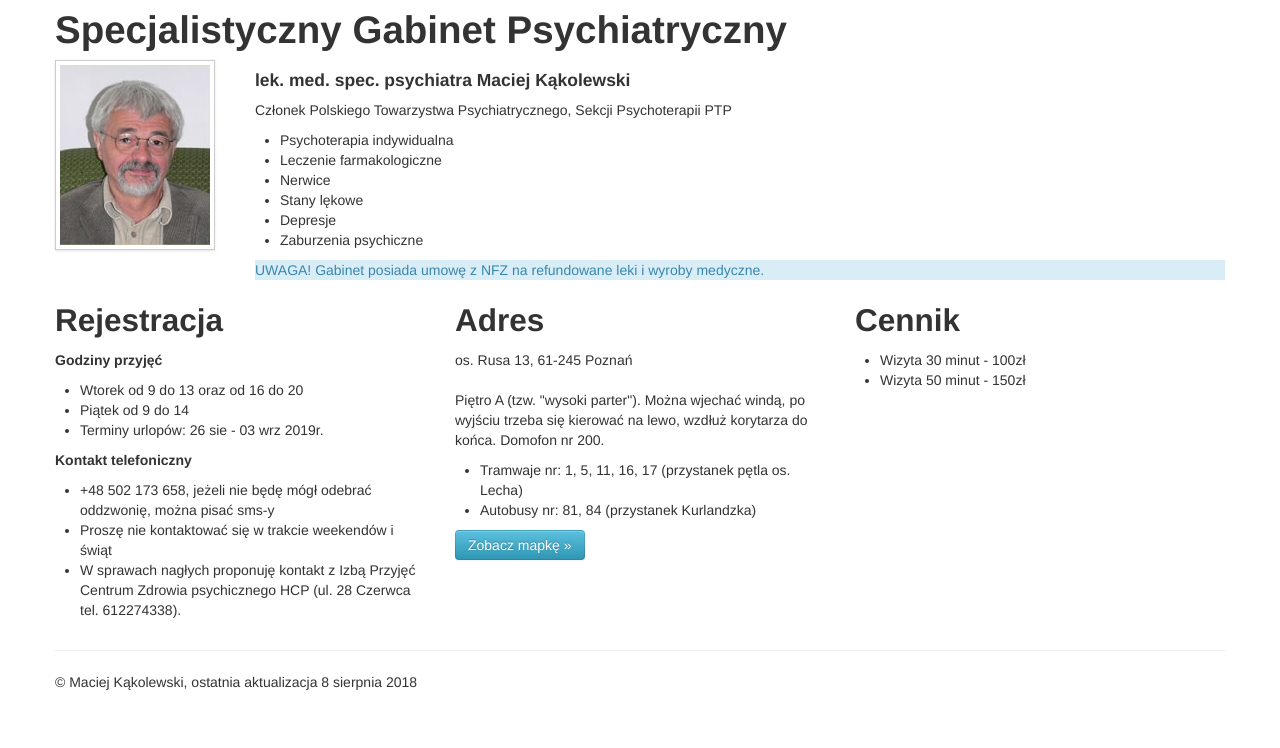
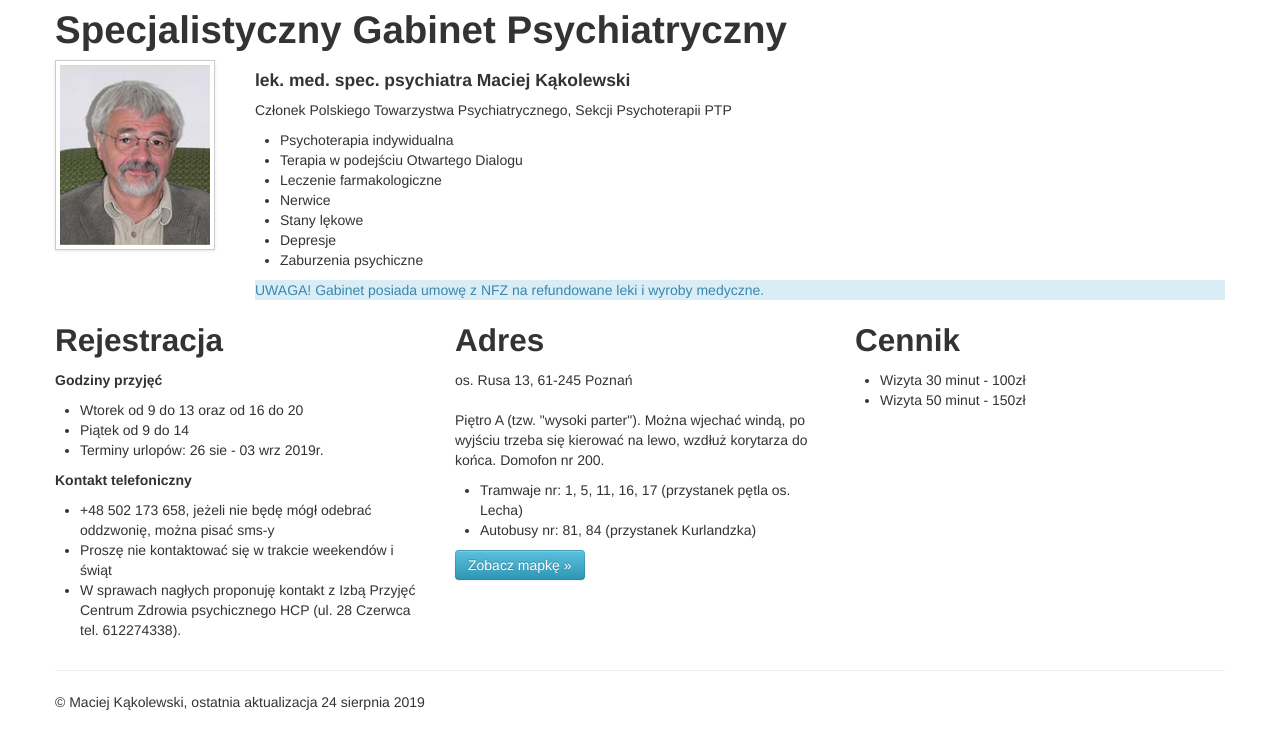
Before and after one commit to kmakowski/rodzina, a plain HTML site: page index.html in a window 1280 px wide. Drawn offline with Linux system fonts and the light colour scheme.

Commit message:
Update index.html

```diff
--- a/index.html
+++ b/index.html
@@ -28,6 +28,7 @@
 					<p>Członek Polskiego Towarzystwa Psychiatrycznego, Sekcji Psychoterapii PTP</p>
 					<ul>
 						<li>Psychoterapia indywidualna</li>
+						<li>Terapia w podejściu Otwartego Dialogu</li>
 						<li>Leczenie farmakologiczne</li>
 						<li>Nerwice</li>
 						<li>Stany lękowe</li>
@@ -79,8 +80,8 @@
 			<hr>
 
 			<footer>
-					<time datetime="2018-08-28" class="published updated">
-						&copy; Maciej Kąkolewski, ostatnia aktualizacja 8 sierpnia 2018
+					<time datetime="2019-08-24" class="published updated">
+						&copy; Maciej Kąkolewski, ostatnia aktualizacja 24 sierpnia 2019
 					</time>
 			</footer>
 		</div>
```
